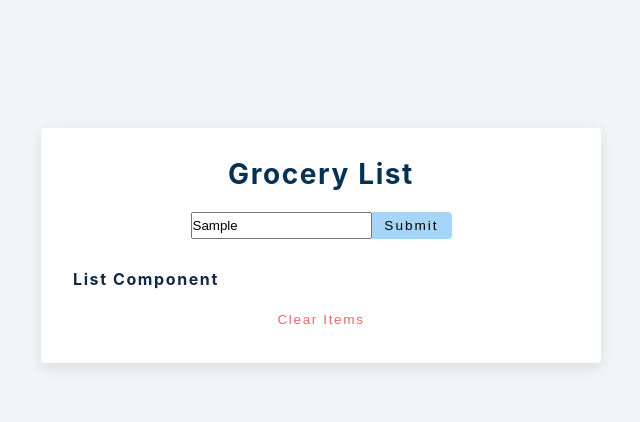
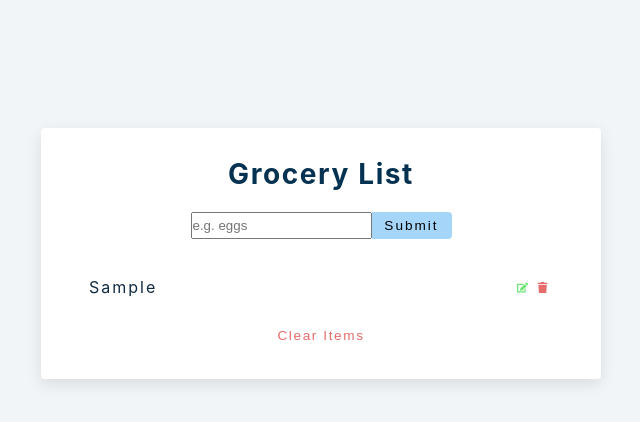
Before and after one commit to Dusan-Pejcic/React-Grocery-List, a React (Create React App) app: page / in a window 1280 px wide. Both pictures are taken after typing "Sample" into the empty fields and a click on the button "Submit". Shown: the top 422 px of the page, without its empty margins (319-959 px from the left). Built offline with nearby package versions, Linux system fonts and the light colour scheme; the HTML template or start-up script is replaced by a standard one.

Commit message:
alert componenet added, conditional display of an alert message added

```diff
--- a/src/App.js
+++ b/src/App.js
@@ -6,33 +6,68 @@
   const [list, setList] = useState([]);
   const [isEditing, setIsEditing] = useState(false);
   const [editId, setEditId] = useState(null);
-  const [alert, setAlert] = useState({show:false,
-                                      msg: '',
-                                      type: ''})
+  const [alert, setAlert] = useState({
+    show:false,
+    msg: '',
+    type: ''
+  });
 
   const handleSubmit =(e)=> {
     e.preventDefault();
-    console.log('hello');
+    if(!name){
+      // setAlert({show:true, msg: 'please enter value', type: 'danger'})
+      //above is legit too, but you can do it like this as well in order not to have to repeat it later:
+      showAlert(true, 'danger', 'please enter value')
+    }
+    else if(name && isEditing){
+      // deal with edit
+    }
+    else{
+      // show alert
+      const newItem = {id: new Date().getTime().toString(), title: name};
+      setList([...list, newItem]);
+      setAlert({
+        show:false,
+        msg: '',
+        type: ''
+      })
+      setName('');
+    }
+  }
+
+  const showAlert = (show = false, type = '', msg = '') => {
+    setAlert({show, type, msg})
+  }
+
+  const handleClearItems = ()=> {
+    setList([]);
   }
 
   return (
     <section className="section-center">
       <form onSubmit={handleSubmit} className="grocery-form">
-        {alert.show && <Alert />}
+        {alert.show && <Alert {...alert} removeAlert={showAlert} />}
+
         <h3>grocery list</h3>
         <div className="form-control">
-          <input type="text" className='frocery' placeholder='e.g. eggs' value={name} onChange={(e)=> setName(e.target.vlue)}/>
+          <input
+            type="text"
+            className='frocery'
+            placeholder='e.g. eggs'
+            value={name}
+            onChange={(e)=> setName(e.target.value)}
+          />
           <button className='submit-btn' type='submit'>
             {isEditing ? 'edit' : 'submit'}
           </button>
         </div>
       </form>
+      {list.length > 0 &&
       <div className="grocery-container">
-        <List />
-        <button className="clear-btn">
-            clear items
-          </button>
-      </div>
+      <List items={list} />
+      <button className="clear-btn" onClick={handleClearItems}>clear items</button>
+    </div>}
+
     </section>
   );
 }
--- a/src/components/Alert.js
+++ b/src/components/Alert.js
@@ -1,8 +1,15 @@
-const Alert = () => {
+import { useEffect } from "react";
+
+const Alert = ({type, msg, removeAlert}) => {
+
+  useEffect(()=> {
+    const timeout = setTimeout(()=> {
+      removeAlert()
+    }, 3000)
+    return ()=> clearTimeout(timeout);
+  },[])
   return (
-    <div>
-      <h4>Alert</h4>
-    </div>
+    <p className={`alert alert-${type}`}>{msg}</p>
    );
 }
 
--- a/src/components/List.js
+++ b/src/components/List.js
@@ -1,7 +1,24 @@
-const List = () => {
+import { FaEdit, FaTrash} from 'react-icons/fa';
+
+
+
+const List = ({items}) => {
   return (
-    <div>
-      <h4>List component</h4>
+    <div className="grocery-list">
+      {items.map((item)=> {
+        const {id, title} = item;
+        return <article key={id} className='grocery-item'>
+          <p className="title">{title}</p>
+          <div className="btn-container">
+            <button type='button' className='edit-btn'>
+              <FaEdit />
+            </button>
+            <button type='button' className='delete-btn'>
+              <FaTrash />
+            </button>
+          </div>
+        </article>
+      })}
     </div>
    );
 }
```
